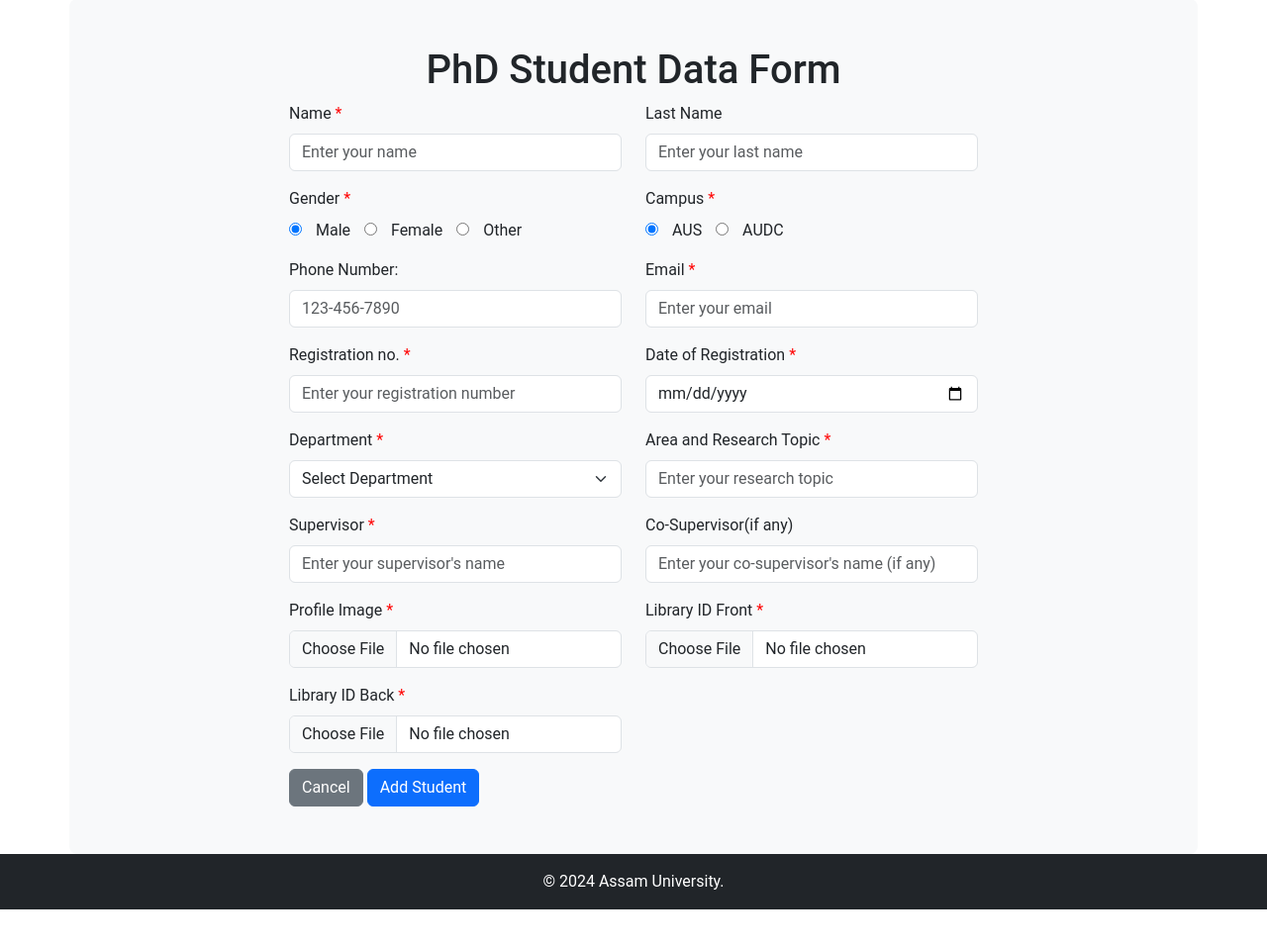
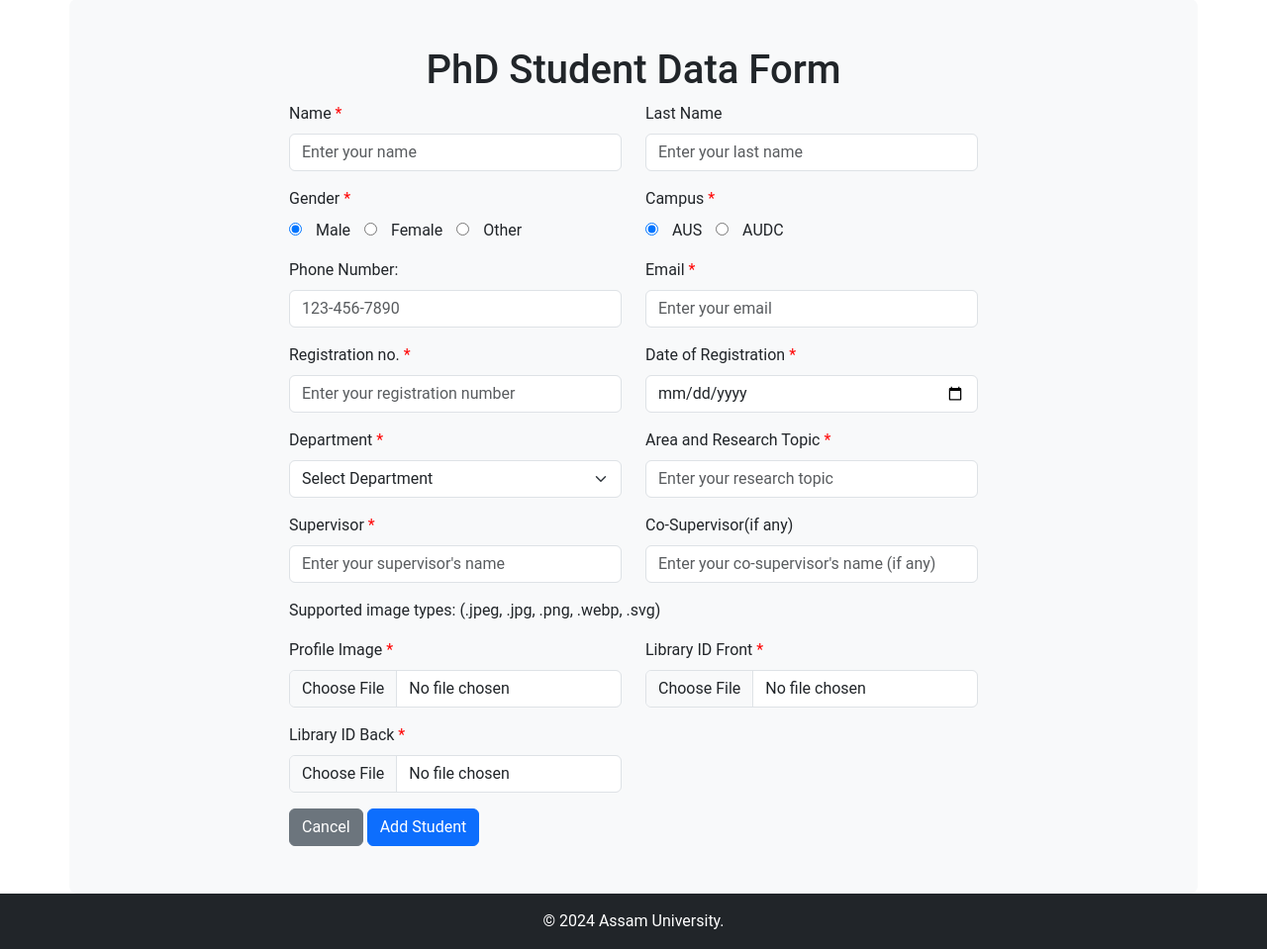
Before and after one commit to devprotim/academia-archive, a PHP site: page /pspm/views/add_students.php in a window 1280 px wide. Shown: the part 57-1016 px from the top of the page at 99% size. Before the commit the page ends 976 px from the top, so only its background shows below. Run offline with PHP 8.4, Linux system fonts and the light colour scheme; some libraries are stand-ins or nearby versions.

Commit message:
Image file type text, success and error msg for email and new record

```diff
--- a/views/add_students.php
+++ b/views/add_students.php
@@ -58,10 +58,15 @@ include("../views/header.php");
                             <input type="email" class="form-control" id="email" name="email" placeholder="Enter your email" pattern="^[a-zA-Z0-9.!#$%&'*+/=?^_`{|}~-]+@[a-zA-Z0-9](?:[a-zA-Z0-9-]{0,61}[a-zA-Z0-9])?(?:\.[a-zA-Z0-9](?:[a-zA-Z0-9-]{0,61}[a-zA-Z0-9])?)*$" required>
                         </div>
                         <?php
-                        // Display error message if provided and it's related to email duplication
-                        if (isset($_GET['error']) && strpos($_GET['error'], "Email already exists") !== false) {
-                            $dupemail = $_GET['error'];
-                            echo "<p style='color: red;'>$dupemail</p>";
+                        // if (isset($_GET['error']) && strpos($_GET['error'], "Email already exists") !== false) {
+                        //     $dupemail = $_GET['error'];
+                        //     echo "<p style='color: red;'>$dupemail</p>";
+                        // }
+                        //
+
+                        if (isset($_GET['dupe'])) {
+                            $dupemail = $_GET['dupe'];
+                            echo "<p style='color: red'>$dupemail</p>";
                         }
                         ?>
                     </div>
@@ -118,22 +123,23 @@ include("../views/header.php");
                 </div>
 
                 <div class="row">
+                    <p>Supported image types: (.jpeg, .jpg, .png, .webp, .svg)</p>
                     <div class="col-md-6">
                         <div class="mb-3">
                             <label for="profile_image" class="form-label">Profile Image <span class="required">*</span></label>
-                            <input class="form-control" type="file" id="profile_image" name="profile_image" accept="image/*">
+                            <input class="form-control" type="file" id="profile_image" name="profile_image" accept="image/*" required>
                         </div>
                     </div>
                     <div class="col-md-6">
                         <div class="mb-3">
                             <label for="idFront" class="form-label">Library ID Front <span class="required">*</span></label>
-                            <input class="form-control" type="file" id="idFront" name="idFront" accept="image/*">
+                            <input class="form-control" type="file" id="idFront" name="idFront" accept="image/*" required>
                         </div>
                     </div>
                     <div class="col-md-6">
                         <div class="mb-3">
                             <label for="idBack" class="form-label">Library ID Back <span class="required">*</span></label>
-                            <input class="form-control" type="file" id="idBack" name="idBack" accept="image/*">
+                            <input class="form-control" type="file" id="idBack" name="idBack" accept="image/*" required>
                         </div>
                     </div>
                 </div>
@@ -142,7 +148,7 @@ include("../views/header.php");
 
                 <?php
                 // Display error message if provided
-                if (isset($_GET['error']) && strpos($_GET['error'], "Email already exists") == true) {
+                if (isset($_GET['error'])) {
                     $msg = $_GET['error'];
                     echo "<p style=' text-align: center; color: green'>$msg</p>";
                 }
--- a/views/insert_data.php
+++ b/views/insert_data.php
@@ -28,8 +28,8 @@ if (isset($_POST['add_students'])) {
 
     if (mysqli_num_rows($result_check_email) > 0) {
         // Email already exists, redirect back to the form page with an error message
-        $dupemail = "Email already exists";
-        header("Location: add_students.php?error=" . urlencode($dupemail));
+        $dupemail = "Email already exists.";
+        header("Location: add_students.php?dupe=" . urlencode($dupemail));
         exit();
     }
 
@@ -55,7 +55,7 @@ if (isset($_POST['add_students'])) {
                     VALUES ('$reg_no', '$profile_image_path', '$idFront_path', '$idBack_path')";
 
             if ($connection->query($sql) === TRUE) {
-                $msg = "New record created successfully with uploaded files";
+                $msg = "New record created successfully with uploaded files.";
                 header("Location: add_students.php?error=" . urlencode($msg));
             } else {
                 $msg = "Error: " . $sql . "<br>" . $connection->error;
```
Also changed, not shown: 1 other file.
